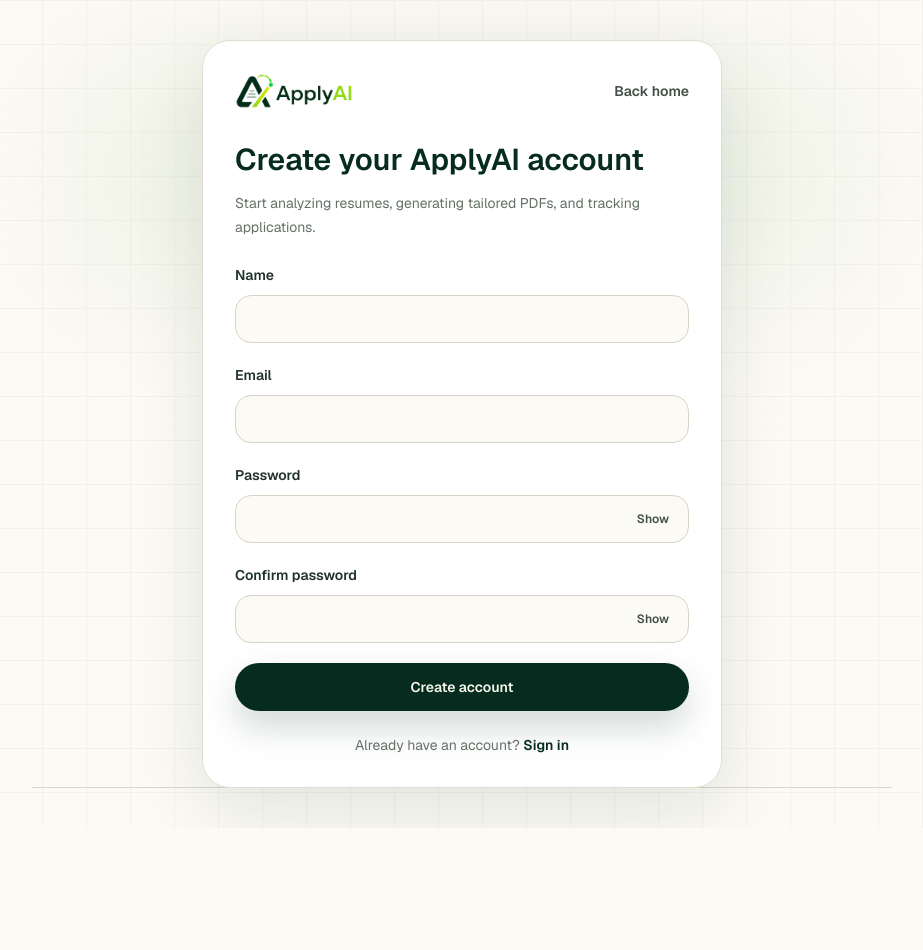
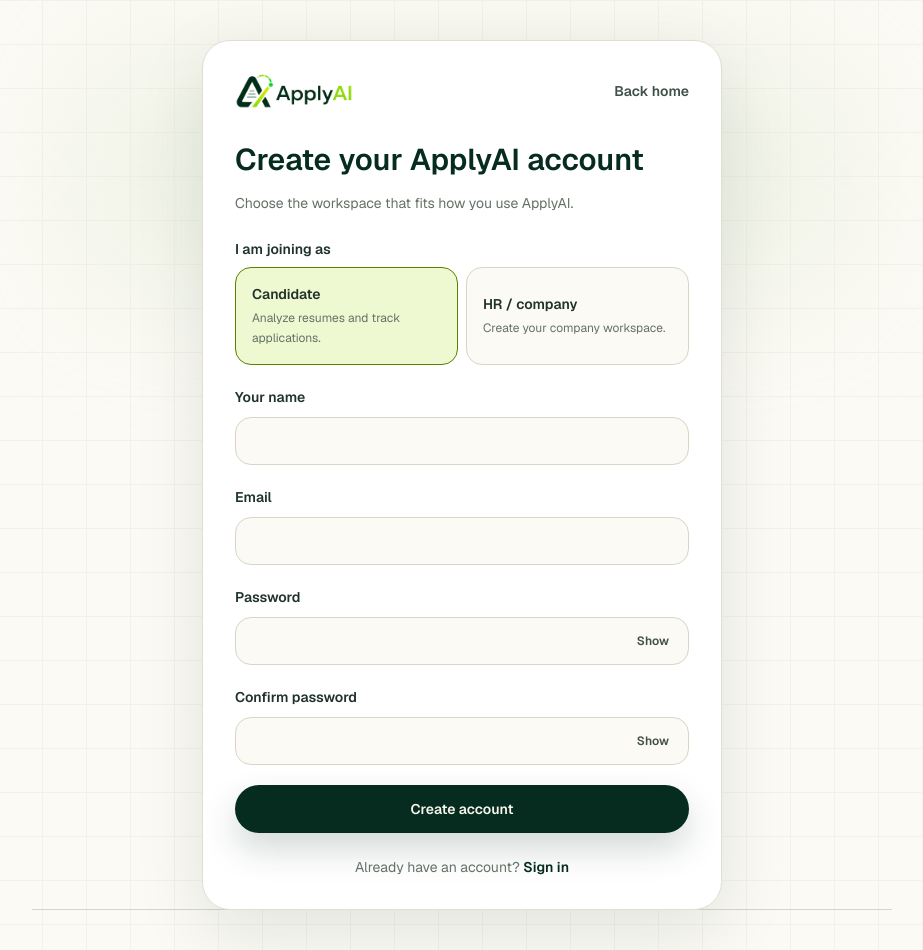
Before and after one commit to marwaneqada/applyai-web, a Next.js app: page /register in a window 1280 px wide. Shown: the whole page, without its empty margins (178-1101 px from the left). Before the commit the page ends 828 px from the top, so only its background shows below. Built offline with nearby package versions, Linux system fonts and the light colour scheme; no server answers.

Commit message:
feat(hr): add registration and workspace

```diff
--- /dev/null
+++ b/src/app/hr/page.tsx
@@ -0,0 +1,10 @@
+import type { Metadata } from "next";
+import { HrWorkspaceView } from "@/components/hr/hr-workspace-view";
+
+export const metadata: Metadata = {
+  title: "HR workspace | ApplyAI",
+};
+
+export default function HrPage() {
+  return <HrWorkspaceView />;
+}
--- a/src/components/auth/auth-page.tsx
+++ b/src/components/auth/auth-page.tsx
@@ -13,6 +13,7 @@
 import {
   ApiError,
   INVALID_CREDENTIALS_MESSAGE,
+  type AccountType,
   type FieldErrors,
 } from "@/lib/api";
 import { accountHomePath, safeRedirectPath } from "@/lib/routing";
@@ -22,6 +23,8 @@
 type AuthMode = "login" | "register";
 
 type FormValues = {
+  accountType: AccountType;
+  companyName: string;
   confirmPassword: string;
   email: string;
   name: string;
@@ -38,6 +41,10 @@
 
   if (mode === "register" && !values.name.trim()) {
     errors.name = "Enter your name.";
+  }
+
+  if (mode === "register" && values.accountType === "hr" && !values.companyName.trim()) {
+    errors.companyName = "Enter your company name.";
   }
 
   if (!emailPattern.test(values.email.trim())) {
@@ -179,6 +186,8 @@
   const reduceMotion = shouldReduceMotion === true;
   const { login, register, status, user } = useAuth();
   const [values, setValues] = useState<FormValues>({
+    accountType: "candidate",
+    companyName: "",
     confirmPassword: "",
     email: "",
     name: "",
@@ -203,7 +212,7 @@
         : {
             button: "Create account",
             description:
-              "Start analyzing resumes, generating tailored PDFs, and tracking applications.",
+              "Choose the workspace that fits how you use ApplyAI.",
             footerAction: "Sign in",
             footerText: "Already have an account?",
             heading: "Create your ApplyAI account",
@@ -245,6 +254,8 @@
           password: values.password,
         })
         : await register({
+          account_type: values.accountType,
+          company_name: values.accountType === "hr" ? values.companyName.trim() : undefined,
           email: values.email.trim(),
           name: values.name.trim(),
           password: values.password,
@@ -349,14 +360,56 @@
               {...itemMotion}
               transition={reduceMotion ? undefined : { duration: 0.38, delay: 0.14, ease: motionEase }}
             >
+              <fieldset>
+                <legend className="text-sm font-semibold text-[#20332a]">I am joining as</legend>
+                <div className="mt-2 grid gap-2 sm:grid-cols-2">
+                  {([
+                    ["candidate", "Candidate", "Analyze resumes and track applications."],
+                    ["hr", "HR / company", "Create your company workspace."],
+                  ] as const).map(([accountType, label, description]) => {
+                    const selected = values.accountType === accountType;
+
+                    return (
+                      <button
+                        aria-pressed={selected}
+                        className={`rounded-2xl border p-4 text-left transition focus-visible:outline focus-visible:outline-2 focus-visible:outline-offset-2 focus-visible:outline-[#a6f20f] ${
+                          selected
+                            ? "border-[#588100] bg-[#eff9d1]"
+                            : "border-[#d8d5c8] bg-[#fbfaf4] hover:border-[#b7b29f]"
+                        }`}
+                        key={accountType}
+                        onClick={() => updateField("accountType", accountType)}
+                        type="button"
+                      >
+                        <span className="block text-sm font-semibold text-[#20332a]">{label}</span>
+                        <span className="mt-1 block text-xs leading-5 text-[#657167]">{description}</span>
+                      </button>
+                    );
+                  })}
+                </div>
+              </fieldset>
+              <div className="mt-5">
                 <AuthInput
                   error={fieldErrors.name}
-                label="Name"
+                  label="Your name"
                   name="name"
                   onChange={updateField}
                   type="text"
                   value={values.name}
                 />
+              </div>
+              {values.accountType === "hr" ? (
+                <div className="mt-5">
+                  <AuthInput
+                    error={fieldErrors.companyName}
+                    label="Company name"
+                    name="companyName"
+                    onChange={updateField}
+                    type="text"
+                    value={values.companyName}
+                  />
+                </div>
+              ) : null}
             </motion.div>
           ) : null}
 
--- /dev/null
+++ b/src/components/hr/hr-workspace-view.tsx
@@ -0,0 +1,111 @@
+"use client";
+
+import { useCallback, useEffect, useState } from "react";
+import { useRouter } from "next/navigation";
+import { ApiError, getHrCompany, isUnauthorizedError, type Company } from "@/lib/api";
+import { useAuth } from "@/contexts/auth-context";
+
+export function HrWorkspaceView() {
+  const { clearSession, logout, status, token, user } = useAuth();
+  const router = useRouter();
+  const [company, setCompany] = useState<Company | null>(null);
+  const [error, setError] = useState("");
+
+  const load = useCallback(async () => {
+    if (!token) {
+      return;
+    }
+
+    try {
+      setCompany(await getHrCompany(token));
+      setError("");
+    } catch (loadError) {
+      if (isUnauthorizedError(loadError)) {
+        clearSession();
+        return;
+      }
+
+      setError(
+        loadError instanceof ApiError
+          ? loadError.message
+          : "We couldn't load your company workspace. Please try again.",
+      );
+    }
+  }, [clearSession, token]);
+
+  useEffect(() => {
+    if (status === "unauthenticated") {
+      router.replace("/login?redirect=%2Fhr");
+      return;
+    }
+
+    if (status === "authenticated" && user?.account_type === "candidate") {
+      router.replace("/app");
+    }
+  }, [router, status, user]);
+
+  useEffect(() => {
+    void Promise.resolve().then(load);
+  }, [load]);
+
+  async function handleLogout() {
+    await logout();
+    router.replace("/login");
+  }
+
+  if (status !== "authenticated" || user?.account_type !== "hr") {
+    return (
+      <main className="grid min-h-screen place-items-center bg-[#fbfaf4] px-5 text-[#062b1f]">
+        <p className="text-sm font-medium text-[#657167]">Loading workspace...</p>
+      </main>
+    );
+  }
+
+  return (
+    <main className="min-h-screen bg-[#fbfaf4] px-5 py-10 text-[#062b1f] sm:px-6 lg:px-8">
+      <div className="mx-auto w-full max-w-4xl">
+        <header className="flex flex-col gap-5 border-b border-[#e8e4d8] pb-7 sm:flex-row sm:items-start sm:justify-between">
+          <div>
+            <p className="text-sm font-semibold text-[#588100]">HR workspace</p>
+            <h1 className="mt-2 text-3xl font-semibold">Welcome, {user?.name}</h1>
+            <p className="mt-3 max-w-xl text-sm leading-6 text-[#657167]">
+              Your company workspace is ready. Job posting and candidate management come next.
+            </p>
+          </div>
+          <button
+            className="inline-flex h-11 items-center justify-center rounded-full border border-[#d8d5c8] bg-white px-5 text-sm font-semibold text-[#20332a] transition hover:border-[#b7b29f] hover:bg-[#fbfaf4] focus-visible:outline focus-visible:outline-2 focus-visible:outline-offset-2 focus-visible:outline-[#a6f20f]"
+            onClick={handleLogout}
+            type="button"
+          >
+            Logout
+          </button>
+        </header>
+
+        <section className="mt-8 rounded-[28px] border border-[#e1ded1] bg-white p-6 shadow-sm sm:p-8">
+          <h2 className="text-lg font-semibold">Company</h2>
+          {error ? (
+            <div className="mt-5 rounded-2xl border border-[#efc8bf] bg-[#fff7f4] p-4 text-sm font-medium text-[#8b281f]" role="alert">
+              <p>{error}</p>
+              <button className="mt-3 font-semibold underline" onClick={() => void load()} type="button">
+                Try again
+              </button>
+            </div>
+          ) : company ? (
+            <dl className="mt-6 grid gap-5 sm:grid-cols-2">
+              <div>
+                <dt className="text-xs font-semibold text-[#657167]">Company name</dt>
+                <dd className="mt-1 text-lg font-semibold text-[#20332a]">{company.name}</dd>
+              </div>
+              <div>
+                <dt className="text-xs font-semibold text-[#657167]">Your role</dt>
+                <dd className="mt-1 text-lg font-semibold capitalize text-[#20332a]">{company.membership_role}</dd>
+              </div>
+            </dl>
+          ) : (
+            <div className="mt-6 h-20 animate-pulse rounded-2xl bg-[#eff3df]" />
+          )}
+        </section>
+      </div>
+    </main>
+  );
+}
--- a/src/lib/api.ts
+++ b/src/lib/api.ts
@@ -28,6 +28,15 @@
   name: string;
   email: string;
   password: string;
+  account_type?: AccountType;
+  company_name?: string;
+};
+
+export type Company = {
+  id: number;
+  name: string;
+  membership_role: "owner" | "member";
+  created_at: string | null;
 };
 
 export type CandidateProfile = {
@@ -477,6 +486,15 @@
   return response.data;
 }
 
+export async function getHrCompany(token: string) {
+  const response = await apiRequest<ResourceResponse<Company>>("/api/hr/company", {
+    method: "GET",
+    token,
+  });
+
+  return response.data;
+}
+
 export async function listResumes(token: string) {
   const response = await apiRequest<CollectionResponse<Resume>>("/api/resumes", {
     method: "GET",
--- a/src/lib/routing.ts
+++ b/src/lib/routing.ts
@@ -1,7 +1,7 @@
 import type { AccountType } from "@/lib/api";
 
 export function accountHomePath(accountType: AccountType) {
-  return accountType === "candidate" ? "/app" : "/account-unavailable";
+  return accountType === "candidate" ? "/app" : "/hr";
 }
 
 export function safeRedirectPath(value: string | null | undefined) {
```
Lines whose indentation alone changed are shown as unchanged.
